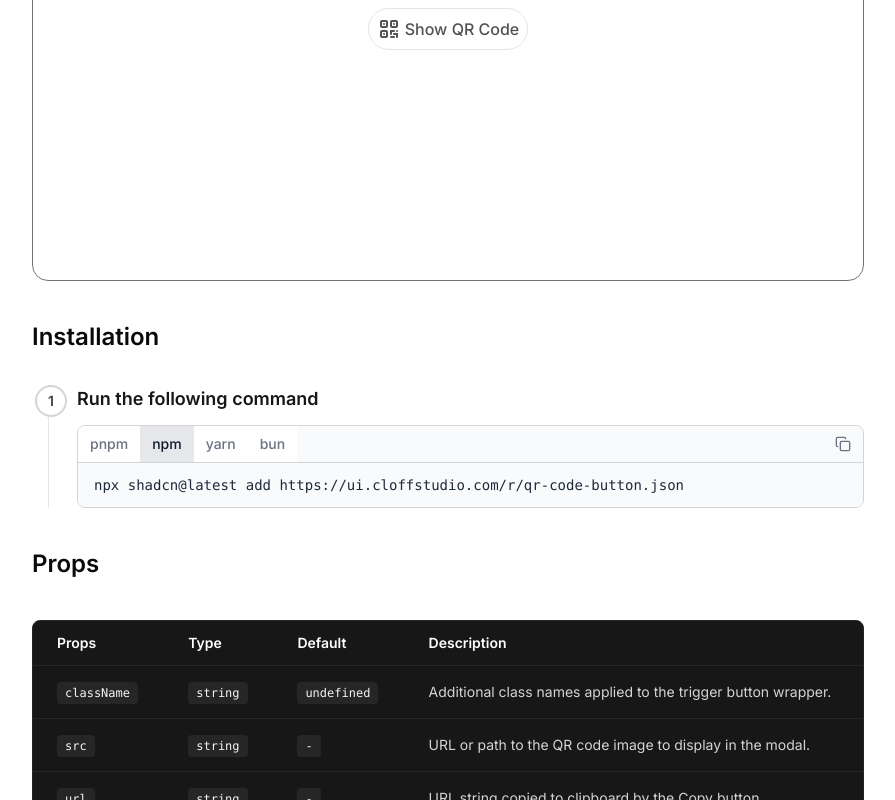
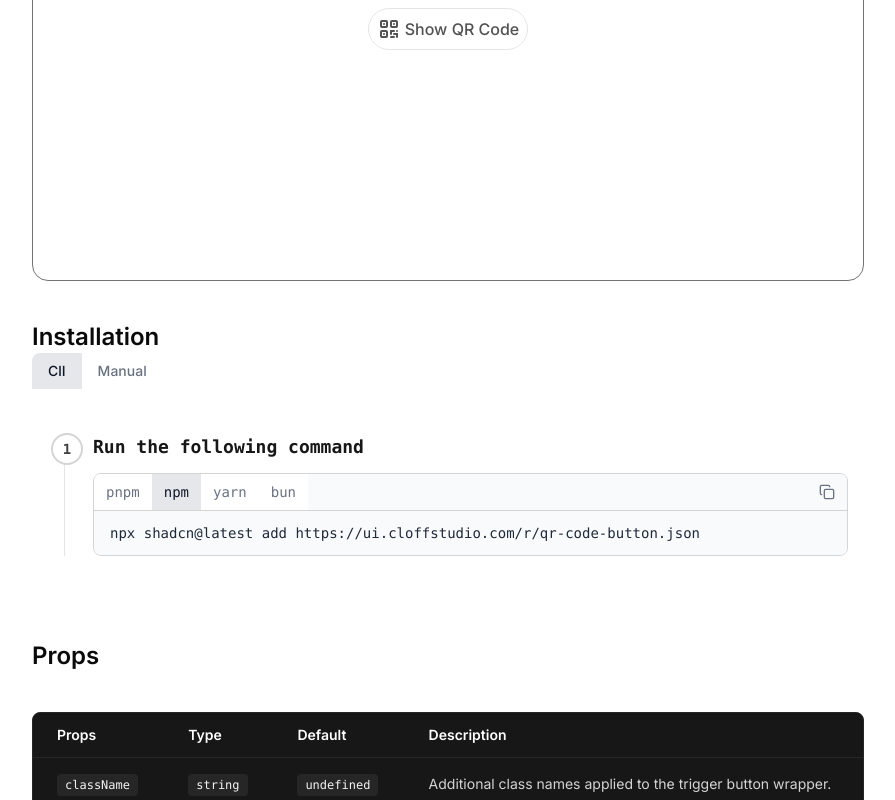
Before and after one commit to Deshmukh-Ayush/Cloff-UI, a Next.js app: page /components/qr-code-button in a window 1280 px wide. Shown: the part 507-1307 px from the top of the page, without its empty margins (208-1103 px from the left). Built offline with nearby package versions, Linux system fonts and the light colour scheme.

Commit message:
added another installtion method

```diff
--- /dev/null
+++ b/src/app/components/(components)/qr-code-button/_example.tsx
@@ -0,0 +1,86 @@
+"use client";
+
+import { Snippet } from "@/components/docs-ui/code-snippet";
+import { CodeBlock } from "@/components/ui/code-block";
+import { Step, Steps } from "@/components/ui/steps";
+import { Tabs, TabsContent, TabsList, TabsTrigger } from "@/components/ui/tabs";
+import { QRCode } from "@/registry/new-york/items/qr-code/components/qr-code-button";
+import React, { useState } from "react";
+
+export const QRCodeDemo = () => {
+  return (
+    <div className="text-center">
+      <QRCode src="/qr-cloff-ui.png" url="www.cloffstudio.com" />
+    </div>
+  );
+};
+
+// Installation
+
+export const QRCodeInstallation = () => {
+  const [activeTab, setActiveTab] = useState<"pnpm" | "npm" | "yarn" | "bun">(
+    "npm",
+  );
+  const [copied, setCopied] = useState(false);
+  const commands = {
+    pnpm: "pnpm dlx shadcn@latest add https://ui.cloffstudio.com/r/qr-code-button.json",
+    npm: "npx shadcn@latest add https://ui.cloffstudio.com/r/qr-code-button.json",
+    yarn: "yarn shadcn@latest add https://ui.cloffstudio.com/r/qr-code-button.json",
+    bun: "bunx --bun shadcn@latest add https://ui.cloffstudio.com/r/qr-code-button.json",
+  } as const;
+  const handleCopy = () => {
+    navigator.clipboard.writeText(commands[activeTab]);
+    setCopied(true);
+    setTimeout(() => setCopied(false), 2000);
+  };
+
+  const installDeps = `
+    npm i motion @tabler/icons-react
+  `;
+  const installCode = `
+    to be continued
+  `;
+  return (
+    <div>
+      <Tabs defaultValue="cli">
+        <TabsList>
+          <TabsTrigger value="cli">ClI</TabsTrigger>
+          <TabsTrigger value="manual">Manual</TabsTrigger>
+        </TabsList>
+        <TabsContent value="cli">
+          <Steps>
+            <Step title="Run the following command">
+              <Snippet>
+                <Snippet.Header>
+                  <Snippet.Tabs>
+                    {(
+                      Object.keys(commands) as Array<keyof typeof commands>
+                    ).map((pm) => (
+                      <Snippet.Tab
+                        key={pm}
+                        active={activeTab === pm}
+                        onClick={() => setActiveTab(pm)}
+                      >
+                        {pm}
+                      </Snippet.Tab>
+                    ))}
+                  </Snippet.Tabs>
+                  <Snippet.Action onCopy={handleCopy} copied={copied} />
+                </Snippet.Header>
+
+                <Snippet.Content>{commands[activeTab]}</Snippet.Content>
+              </Snippet>
+            </Step>
+          </Steps>
+        </TabsContent>
+        <TabsContent value="manual">
+          <Steps>
+            <Step title="Install the following dependecies">
+              <CodeBlock filename="terminal" language="bash" code="" />
+            </Step>
+          </Steps>
+        </TabsContent>
+      </Tabs>
+    </div>
+  );
+};
--- a/src/app/components/(components)/qr-code-button/page.tsx
+++ b/src/app/components/(components)/qr-code-button/page.tsx
@@ -11,36 +11,23 @@ import {
 } from "@/components/docs-ui/preview";
 import { PropsTable } from "@/components/docs-ui/props-table";
 import { CodeBlock } from "@/components/ui/code-block";
-import { Step, Steps } from "@/components/ui/steps";
-import { QRCode } from "@/registry/new-york/items/qr-code/components/qr-code-button";
-import { useState } from "react";
+import { QRCodeDemo, QRCodeInstallation } from "./_example";
 
 export default function Page() {
-  const [activeTab, setActiveTab] = useState<"pnpm" | "npm" | "yarn" | "bun">(
-    "npm",
-  );
-  const [copied, setCopied] = useState(false);
+  const code = `
+  import { QRCode } from "@/registry/new-york/items/qr-code/components/qr-code-button";
+  import React from "react";
 
-  const code = `
-  import React from 'react'
-  import { QRCode } from "@/components/ui/qr-code";
-
-  export default function Page() {
+  export const QRCodeDemo = () => {
     return (
       <div className="min-h-screen w-full flex items-center justify-center">
         <QRCode src="/qr-cloff-ui.png" url="www.cloffstudio.com" />
       </div>
-    )
-  }
+    );
+  };
+
 
    `;
-
-  const commands = {
-    pnpm: "pnpm dlx shadcn@latest add https://ui.cloffstudio.com/r/qr-code-button.json",
-    npm: "npx shadcn@latest add https://ui.cloffstudio.com/r/qr-code-button.json",
-    yarn: "yarn shadcn@latest add https://ui.cloffstudio.com/r/qr-code-button.json",
-    bun: "bunx --bun shadcn@latest add https://ui.cloffstudio.com/r/qr-code-button.json",
-  } as const;
 
   const propsData = [
     {
@@ -64,11 +51,6 @@ export default function Page() {
     },
   ];
 
-  const handleCopy = () => {
-    navigator.clipboard.writeText(commands[activeTab]);
-    setCopied(true);
-    setTimeout(() => setCopied(false), 2000);
-  };
   return (
     <div>
       <Heading>QR Code Button</Heading>
@@ -83,9 +65,7 @@ export default function Page() {
         </PreviewTabs>
 
         <PreviewContent value="preview">
-          <div className="text-center">
-            <QRCode src="/qr-cloff-ui.png" url="www.cloffstudio.com" />
-          </div>
+          <QRCodeDemo />
         </PreviewContent>
 
         <PreviewContent value="code">
@@ -102,30 +82,7 @@ export default function Page() {
       <div className="py-10">
         <SubHeading>Installation</SubHeading>
 
-        <Steps>
-          <Step title="Run the following command">
-            <Snippet>
-              <Snippet.Header>
-                <Snippet.Tabs>
-                  {(Object.keys(commands) as Array<keyof typeof commands>).map(
-                    (pm) => (
-                      <Snippet.Tab
-                        key={pm}
-                        active={activeTab === pm}
-                        onClick={() => setActiveTab(pm)}
-                      >
-                        {pm}
-                      </Snippet.Tab>
-                    ),
-                  )}
-                </Snippet.Tabs>
-                <Snippet.Action onCopy={handleCopy} copied={copied} />
-              </Snippet.Header>
-
-              <Snippet.Content>{commands[activeTab]}</Snippet.Content>
-            </Snippet>
-          </Step>
-        </Steps>
+        <QRCodeInstallation />
 
         <SubHeading className="mt-10">Props</SubHeading>
         <PropsTable className="mt-10">
```
